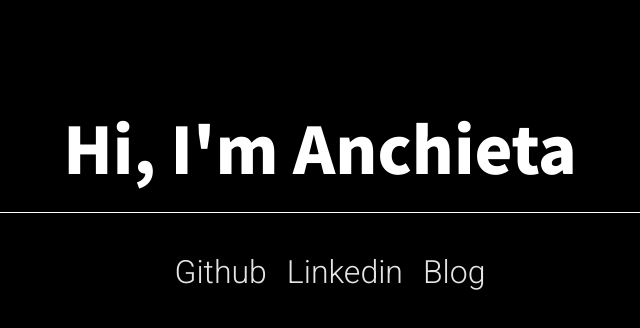
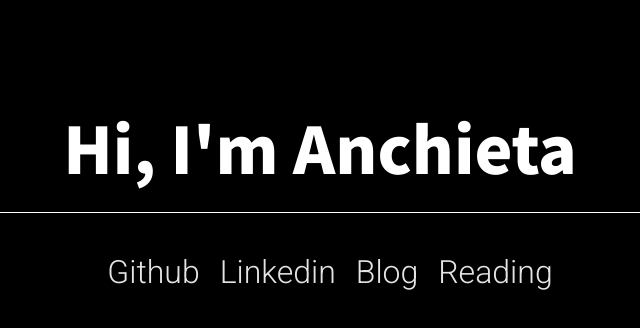
Before and after one commit to anchietajunior/anchietajunior.com, a plain HTML site: page index.html in a window 1280 px wide. Shown: the whole page, without its empty margins (320-960 px from the left). Drawn offline with Linux system fonts and the light colour scheme.

Commit message:
Add reading link

```diff
--- a/index.html
+++ b/index.html
@@ -9,7 +9,6 @@
   <meta property="og:image" content="image.png">
   <title>Anchieta Júnior - Software Engineer and Consultant</title>
 	<link rel="icon" href="favicon.ico">
-
   <link rel="preconnect" href="https://fonts.googleapis.com">
   <link rel="preconnect" href="https://fonts.gstatic.com" crossorigin>
   <link href="https://fonts.googleapis.com/css2?family=Noto+Sans+JP:wght@900&family=Roboto:wght@300&display=swap" rel="stylesheet">
@@ -24,6 +23,7 @@
       <li><a href="https://github.com/anchietajunior" target="_blank">Github</a></li>
       <li><a href="https://www.linkedin.com/in/anchietajunior/" target="_blank">Linkedin</a></li>
       <li><a href="https://hashnode.com/@anchietajunior" target="_blank">Blog</a></li>
+      <li><a href="https://goodreads.com/anchietajunior" target="_blank">Reading</a></li>
     </ul>
   </div>
 </body>
```
